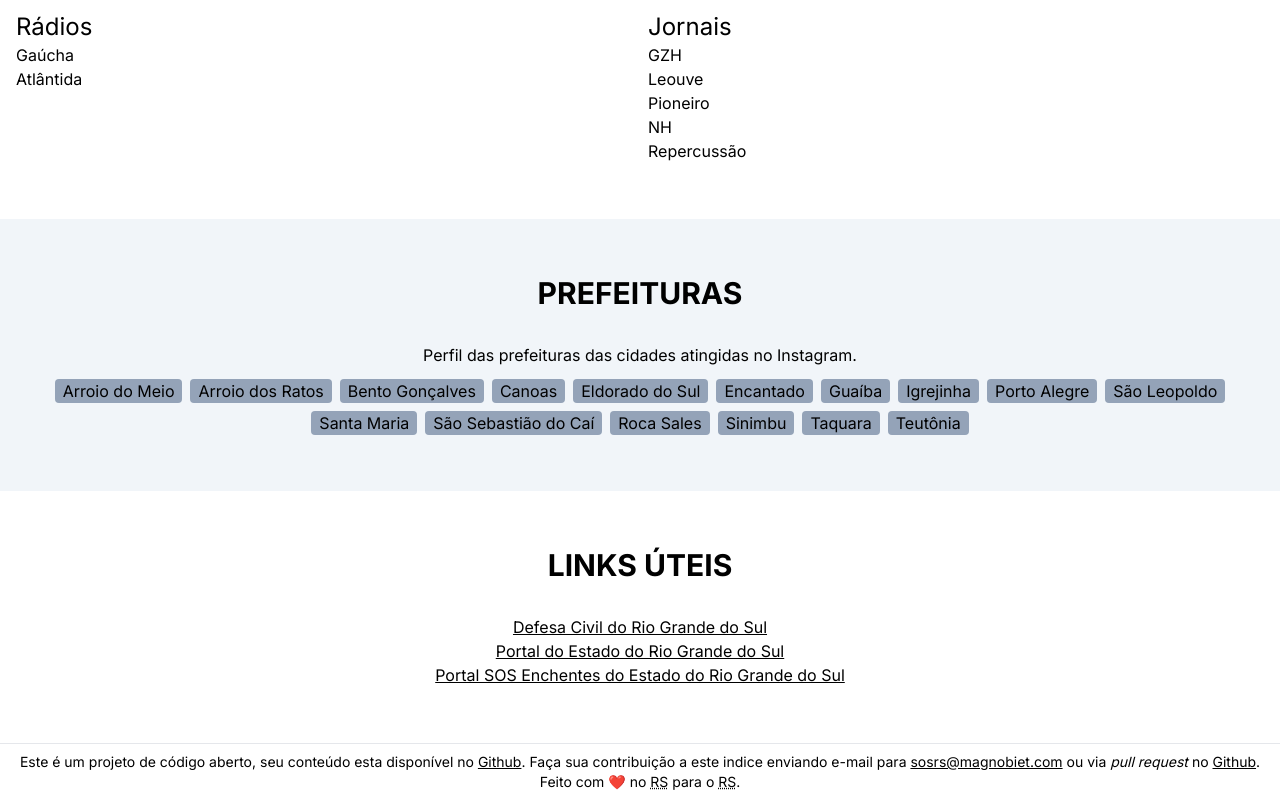
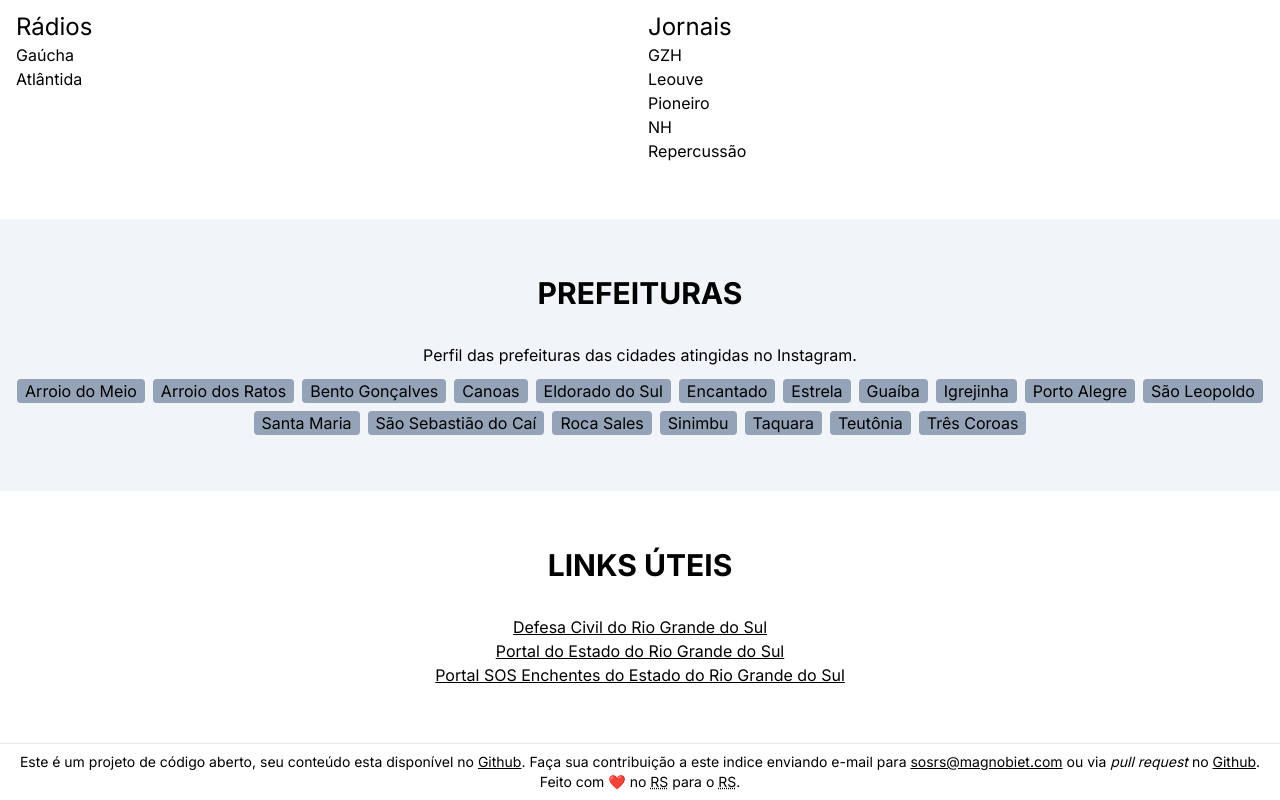
Before and after one commit to magnobiet/sos-rs, a Next.js app: page / in a window 1280 px wide. Shown: the part 3003-3803 px from the top of the page. Built offline with nearby package versions, Linux system fonts and the light colour scheme.

Commit message:
feat: update city ​​hall list

```diff
--- a/src/components/section-prefeituras.tsx
+++ b/src/components/section-prefeituras.tsx
@@ -26,6 +26,10 @@
   {
     name: 'Encantado',
     link: 'https://www.instagram.com/prefeituraencantado',
+  },
+  {
+    name: 'Estrela',
+    link: 'https://www.instagram.com/governodeestrelars/',
   },
   {
     name: 'Guaíba',
@@ -67,6 +71,10 @@
     name: 'Teutônia',
     link: 'https://www.instagram.com/prefeiturateutonia/',
   },
+  {
+    name: 'Três Coroas',
+    link: 'https://www.instagram.com/prefeitura_trescoroas/',
+  },
 ];
 
 export function SectionPrefeituras({
```
